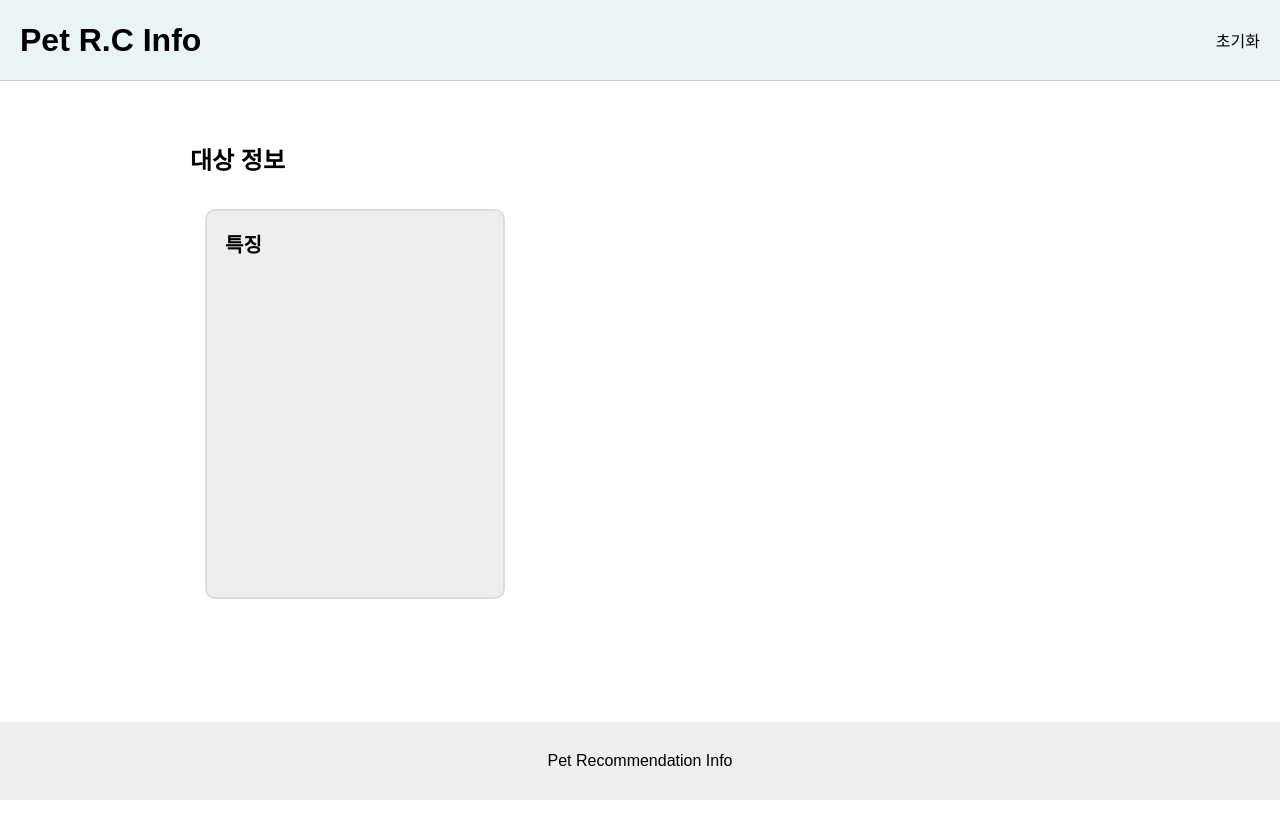
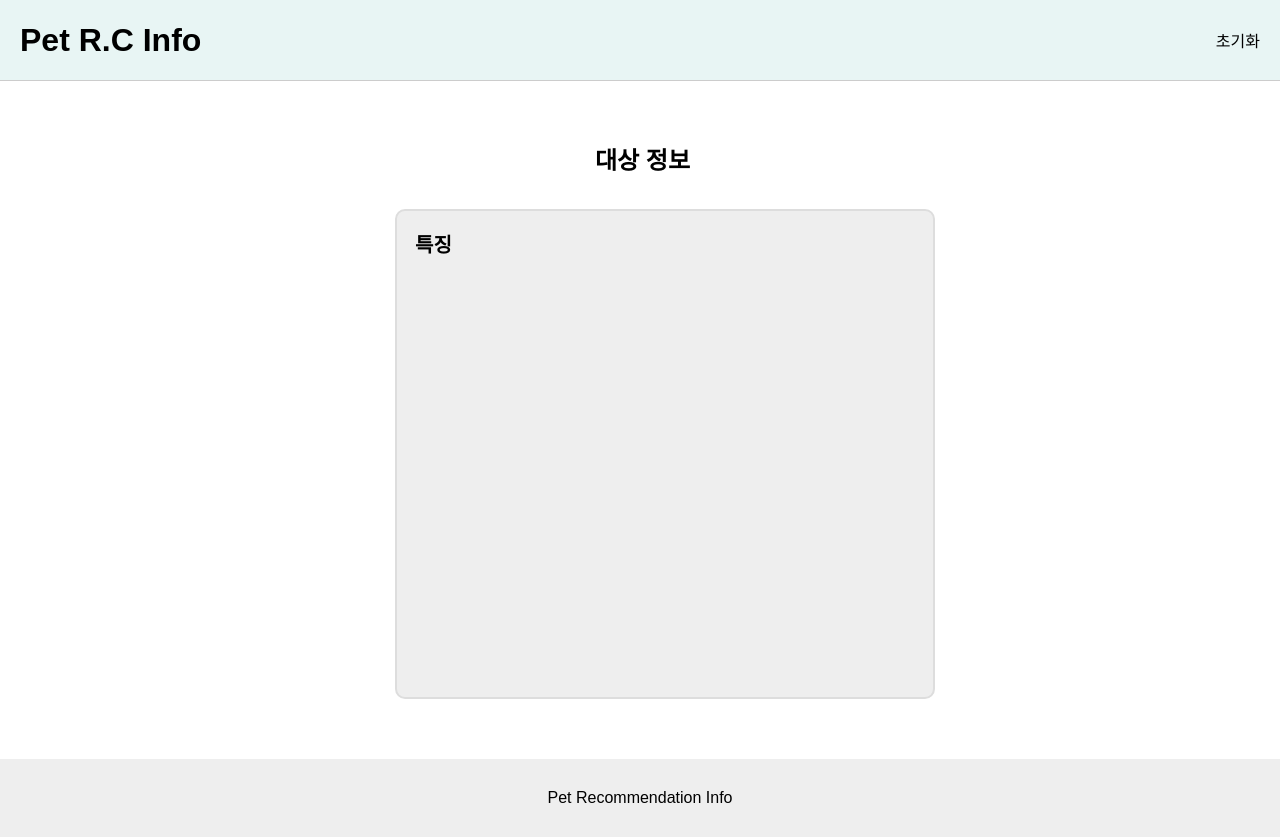
Before and after one commit to Charles0823/CookCopy, a plain HTML site: page nextpage.html in a window 1280 px wide. Before the commit the page ends 800 px from the top, so only its background shows below. Drawn offline with Linux system fonts and the light colour scheme.

Commit message:
Add files via upload

```diff
--- a/css/nextpage.css
+++ b/css/nextpage.css
@@ -1,6 +1,6 @@
 .chat{
-  width:300px;
-  margin-left: 30px;
+  width:490px;
+  margin: auto;
 }
 
 .chat-container{
@@ -12,8 +12,8 @@
   border: 2px solid #ddd;
 }
 .chat-screen {
-  width: 260px;
-  height:350px;
+  width: 500px;
+  height:450px;
   overflow-y: auto;
 }
 
@@ -21,13 +21,12 @@
   display: flex;
   justify-content: flex-start;
   gap:60px;
-  margin-left: 175px;
 }
 .sub-title{
   font-size:20px;
   margin-bottom: 8px;
 }
 .main-title {
-margin-left: 160px;
+margin-left: 200px;
 margin-bottom: 15px;
 }
```
